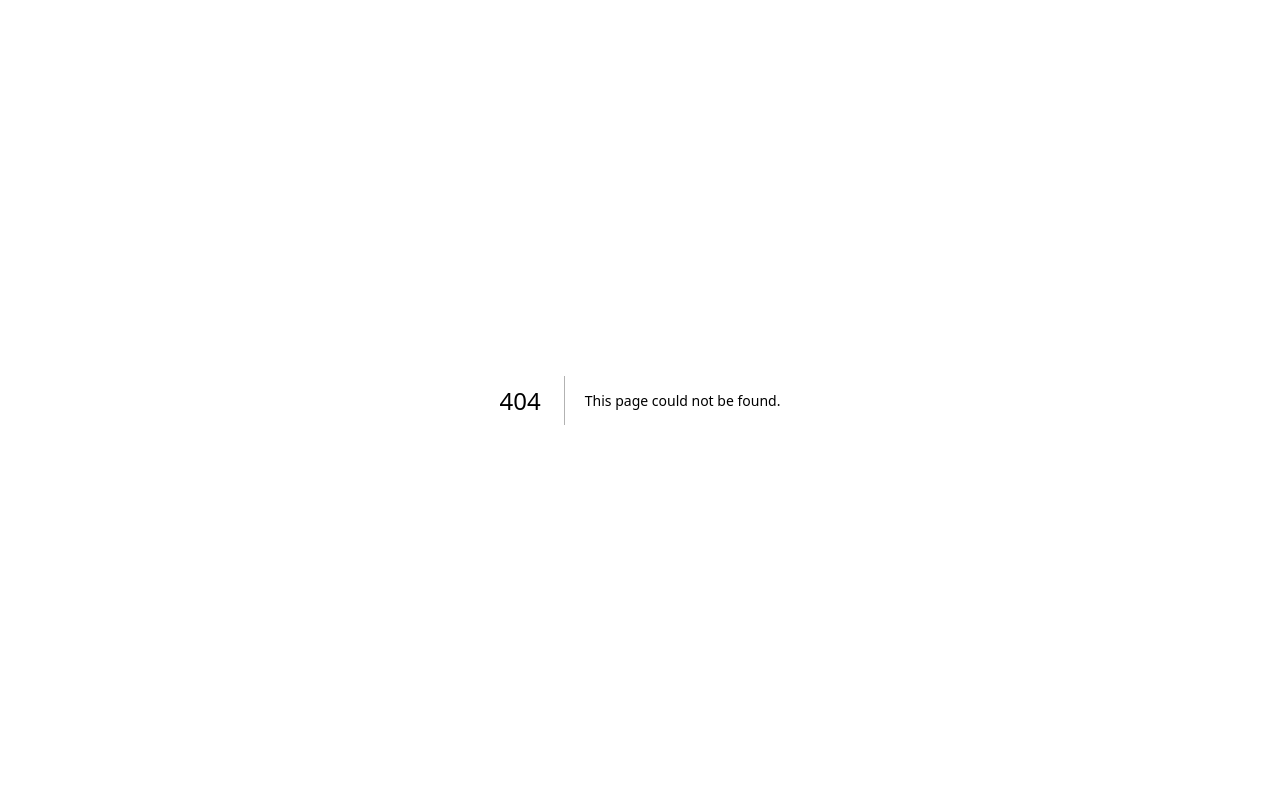
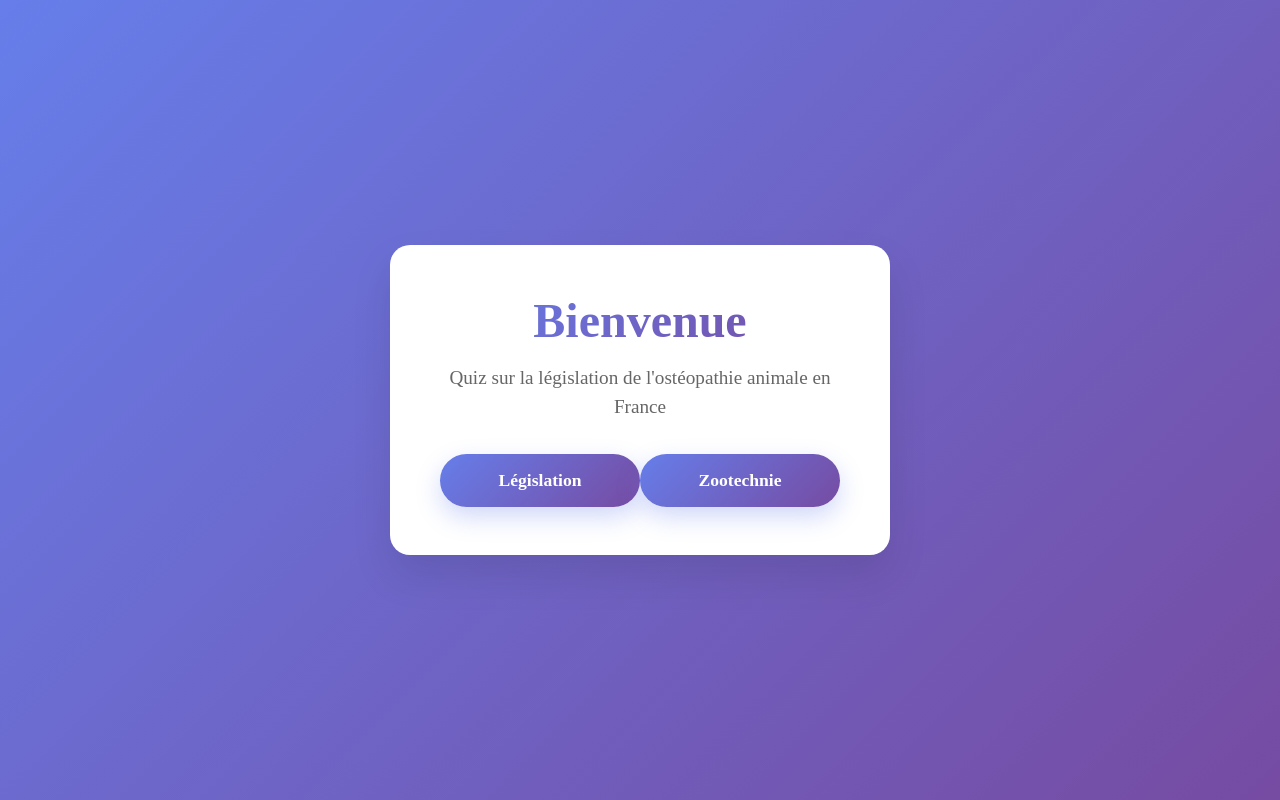
Before and after one commit to louissicardon/osteo-quiz, a Next.js app: page /osteo-quiz/ in a window 1280 px wide. Before the commit this address had no page. Built offline with nearby package versions, Linux system fonts and the light colour scheme.

Commit message:
[Fix] Update config and page link

```diff
--- a/next.config.js
+++ b/next.config.js
@@ -2,6 +2,8 @@
 const nextConfig = {
   output: 'export',
   trailingSlash: true,
+  basePath: '/osteo-quiz',
+  assetPrefix: '/osteo-quiz',
   images: {
     unoptimized: true
   }
--- a/src/app/legislation/page.tsx
+++ b/src/app/legislation/page.tsx
@@ -100,7 +100,7 @@ export default function Quiz() {
       <div className={styles.container}>
         <div className={styles.questionContainer}>
           <div>{error}</div>
-          <Link href="/" className={styles.homeLink}>
+          <Link href="../" className={styles.homeLink}>
             Retour à l'accueil
           </Link>
         </div>
@@ -113,7 +113,7 @@ export default function Quiz() {
       <div className={styles.container}>
         <div className={styles.questionContainer}>
           <div>Aucune question disponible.</div>
-          <Link href="/" className={styles.homeLink}>
+          <Link href="../" className={styles.homeLink}>
             Retour à l'accueil
           </Link>
         </div>
@@ -124,7 +124,7 @@ export default function Quiz() {
   return (
     <div className={styles.container}>
       <div className={styles.header}>
-        <Link href="/" className={styles.homeLink}>
+        <Link href="../" className={styles.homeLink}>
           ← Retour à l'accueil
         </Link>
       </div>
--- a/src/app/page.tsx
+++ b/src/app/page.tsx
@@ -9,10 +9,10 @@ export default function Home() {
         <p className={styles.welcomeDescription}>
           Quiz sur la législation de l'ostéopathie animale en France
         </p>
-        <Link href="/legislation" className={styles.startButton}>
+        <Link href="./legislation" className={styles.startButton}>
           Législation
         </Link>
-        <Link href="/zootechnie" className={styles.startButton}>
+        <Link href="./zootechnie" className={styles.startButton}>
           Zootechnie
         </Link>
       </div>
--- a/src/app/zootechnie/page.tsx
+++ b/src/app/zootechnie/page.tsx
@@ -100,7 +100,7 @@ export default function Quiz2() {
       <div className={styles.container}>
         <div className={styles.questionContainer}>
           <div>{error}</div>
-          <Link href="/" className={styles.homeLink}>
+          <Link href="../" className={styles.homeLink}>
             Retour à l'accueil
           </Link>
         </div>
@@ -113,7 +113,7 @@ export default function Quiz2() {
       <div className={styles.container}>
         <div className={styles.questionContainer}>
           <div>Aucune question disponible pour le Quiz 2.</div>
-          <Link href="/" className={styles.homeLink}>
+          <Link href="../" className={styles.homeLink}>
             Retour à l'accueil
           </Link>
         </div>
```
